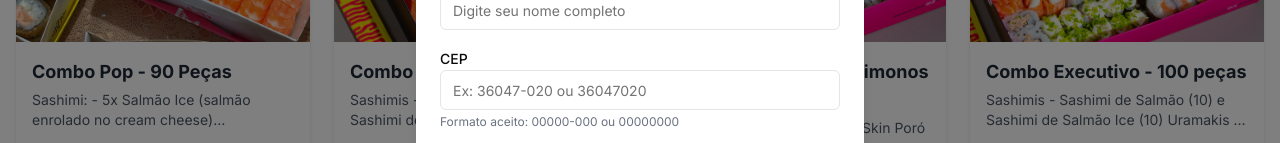
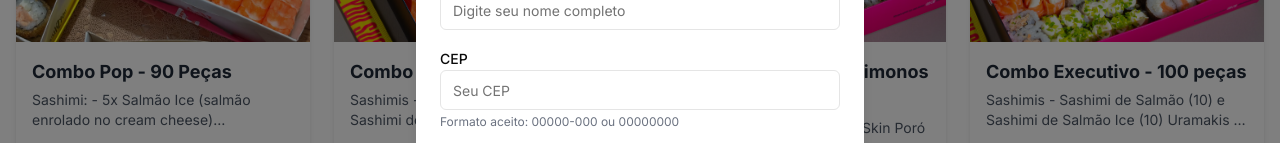
Before and after one commit to GitHmonteiro/railway, a Next.js app: page / in a window 1280 px wide. Shown: the part 350-493 px from the top of the page. Built offline with nearby package versions, Linux system fonts and the light colour scheme.

Commit message:
Update multi-step-modal.tsx

```diff
--- a/components/multi-step-modal.tsx
+++ b/components/multi-step-modal.tsx
@@ -161,7 +161,7 @@ export function MultiStepModal({ onComplete }: MultiStepModalProps) {
                     name="cep"
                     value={formatCepDisplay(formData.cep)}
                     onChange={handleInputChange}
-                    placeholder="Ex: 36047-020 ou 36047020"
+                    placeholder="Seu CEP"
                     maxLength={9} // 8 digits + 1 hyphen
                   />
                   <p className="text-xs text-gray-500 mt-1">Formato aceito: 00000-000 ou 00000000</p>
```
